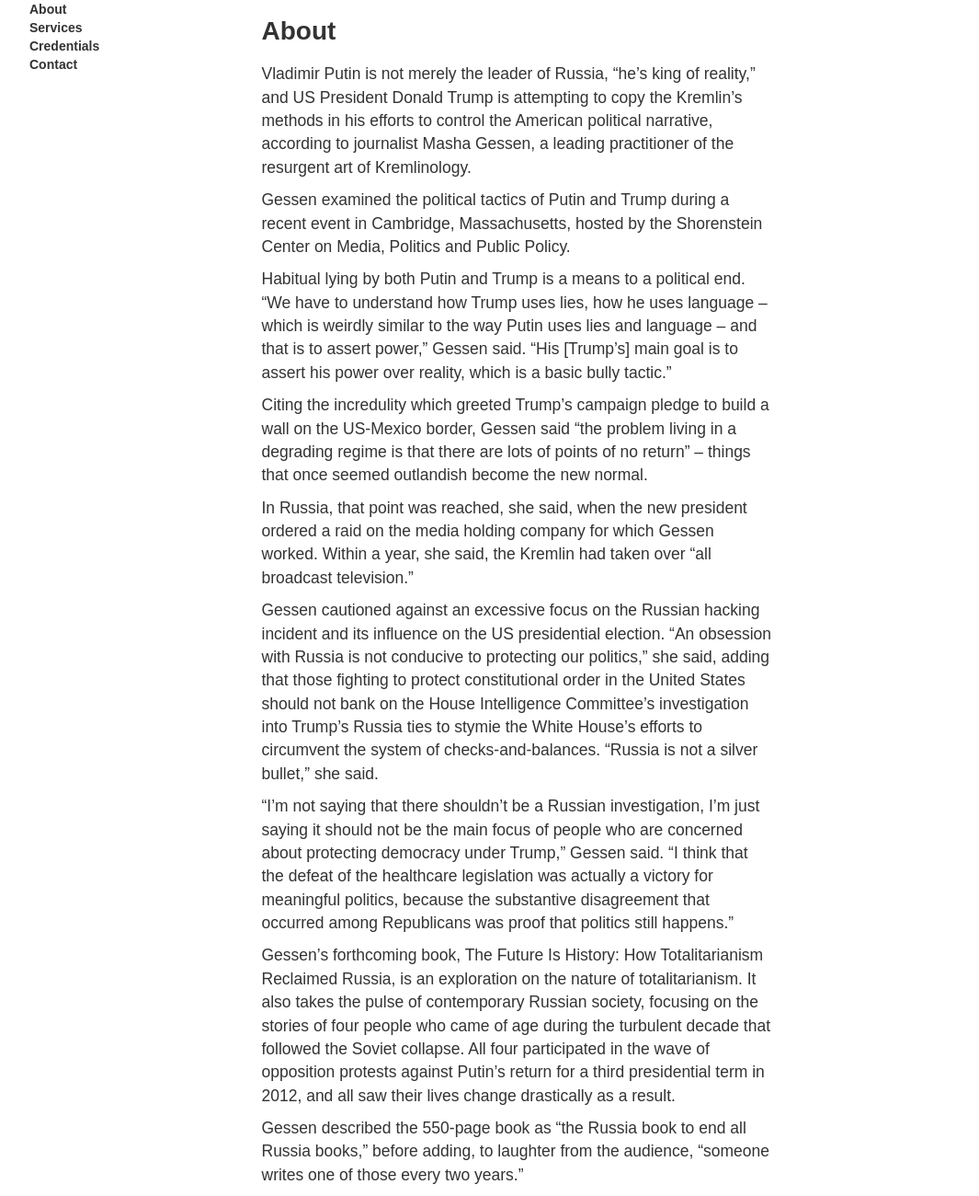
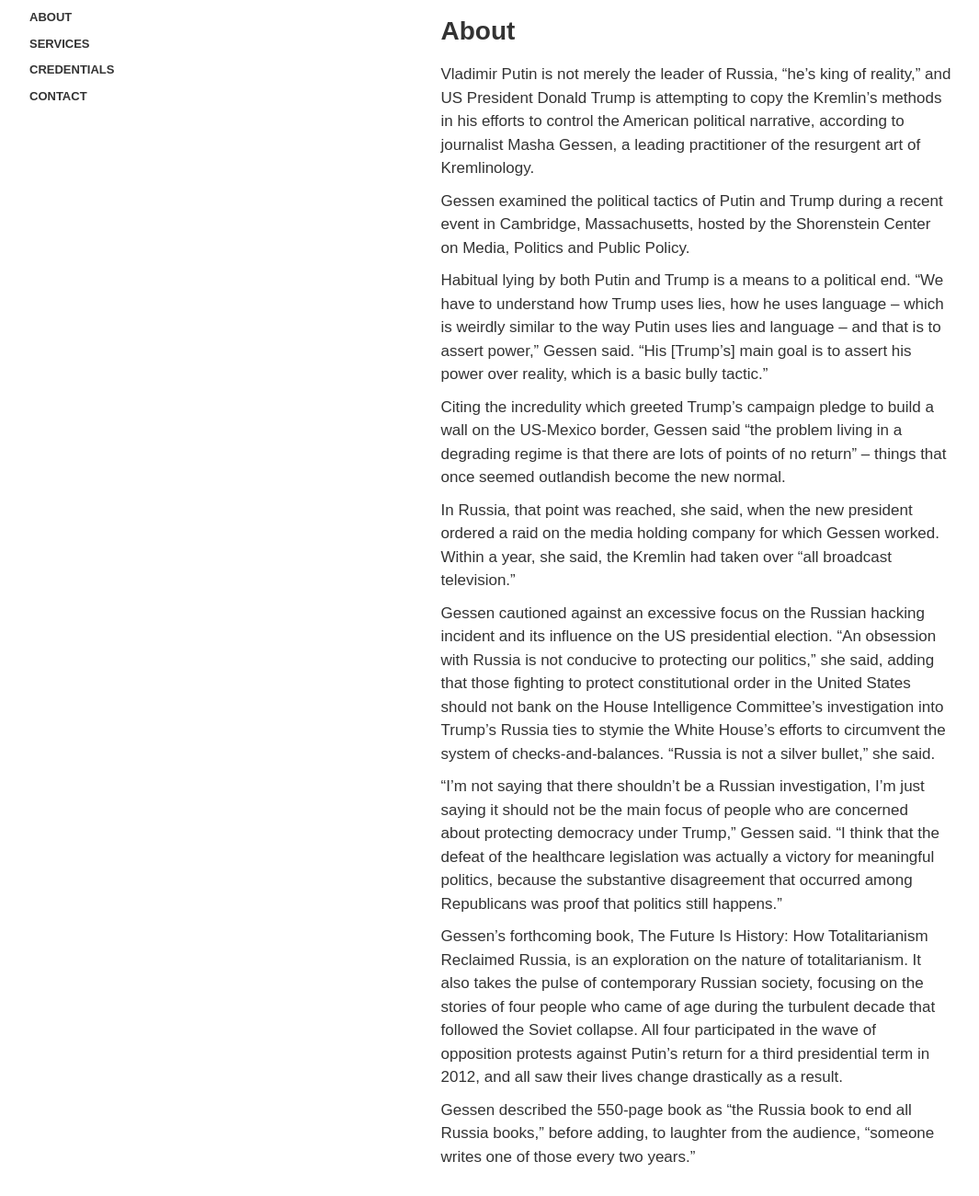
Before and after one commit to carolineportugal/michaelmrizekmd, a Jekyll site: the page built from about/index.html, in a window 1280 px wide. Shown: the whole page at 92% size, without its empty margins (78-1143 px from the left). Built offline with Jekyll 4.4.1, drawn with Linux system fonts in a browser that asks for light colours; nearby versions of some CDN libraries.

Commit message:
progressing design

```diff
--- a/_sass/_nav.scss
+++ b/_sass/_nav.scss
@@ -2,5 +2,12 @@
 
 ul{
   list-style: none;
-  @include gitan-bold();
+  @include gitan-semibold();
+  text-transform: uppercase;
+  font-size: 13px;
+  position:fixed;
+
+  li{
+    margin:1rem 0;
+  }
 }
--- a/_sass/_typography.scss
+++ b/_sass/_typography.scss
@@ -76,6 +76,6 @@ h4{
 }
 
 p{
-  font-size:17.5px;
-  line-height: 1.45;
+  font-size:17px;
+  line-height: 1.5;
 }
--- a/about/index.html
+++ b/about/index.html
@@ -18,7 +18,7 @@ title: About
         </ul>
       </div>
 
-      <div class="col-md-6">
+      <div class="col-md-6 col-md-offset-2">
         <h1>About</h1>
         <div>
           <p>Vladimir Putin is not merely the leader of Russia, “he’s king of reality,” and US President Donald Trump is attempting to copy the Kremlin’s methods in his efforts to control the American political narrative, according to journalist Masha Gessen, a leading practitioner of the resurgent art of Kremlinology.</p>
```
Also changed, not shown: 2 other files.
